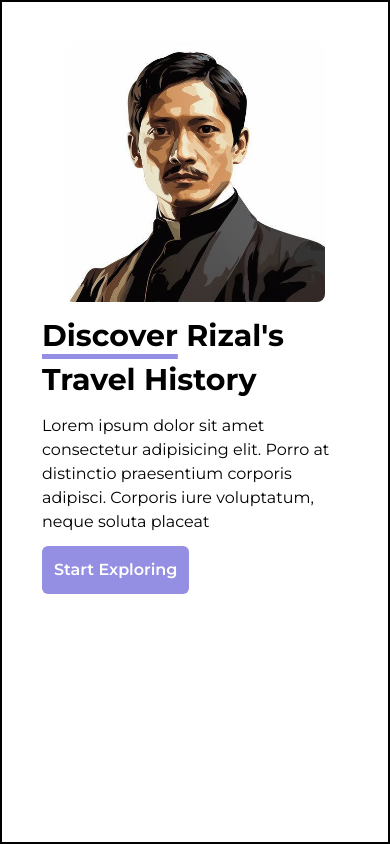
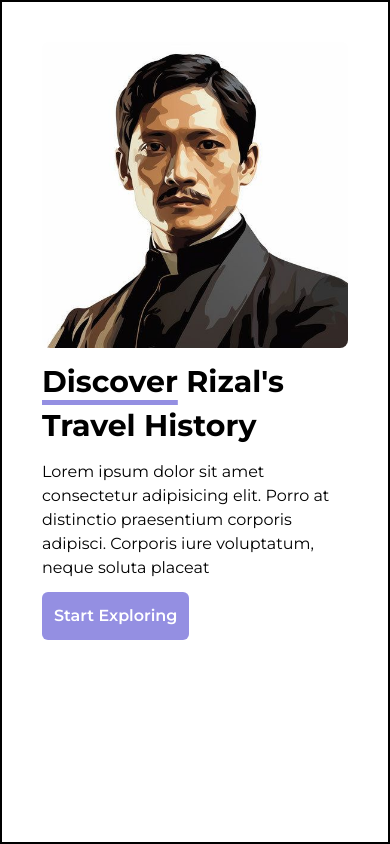
Before and after one commit to Jaizzer/rizal-itinerary, a React (Vite) app: page / in a window 390 px wide. Built offline with nearby package versions, Linux system fonts and the light colour scheme.

Commit message:
feat: Remove image max width at medium screen

```diff
--- a/src/HomePage.tsx
+++ b/src/HomePage.tsx
@@ -9,7 +9,7 @@ export default function HomePage(): JSX.Element {
 			<main className="max-w-[1024px]">
 				<section className="grid gap-3 md:grid-cols-2">
 					<img
-						className="rounded-lg max-w-65 justify-self-center md:max-w-full md:col-start-2 md:row-span-full md:justify-self-end"
+						className="rounded-lg justify-self-center md:max-w-full md:col-start-2 md:row-span-full md:justify-self-end"
 						src={homePageImage1}
 					/>
 					<div className="self-center grid gap-3">
```
